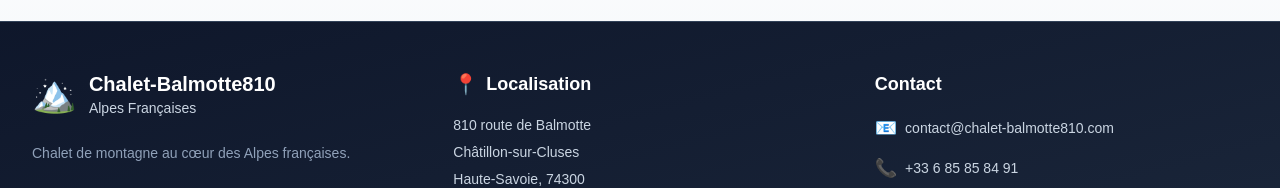
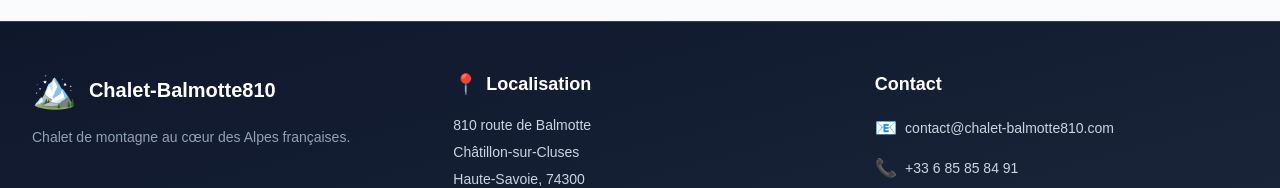
Before and after one commit to raphaelpierre/CosyNeige, a Next.js app: page / in a window 1280 px wide. Shown: the part 4760-4948 px from the top of the page. Built offline with nearby package versions, Linux system fonts and the light colour scheme; no server answers.

Commit message:
style: Adjust footer brand section layout and spacing for improved aesthetics

```diff
--- a/components/layout/Footer.tsx
+++ b/components/layout/Footer.tsx
@@ -14,12 +14,9 @@ export default function Footer() {
         <div className="grid grid-cols-1 md:grid-cols-3 gap-8 lg:gap-12 mb-8">
           {/* Brand Section */}
           <div>
-            <div className="flex items-center gap-3 mb-6">
+            <div className="flex items-center gap-3 mb-4">
               <span className="text-4xl">🏔️</span>
-              <div>
-                <h3 className="text-xl font-bold text-white">{chaletName}</h3>
-                <p className="text-slate-300 text-sm">{t({ en: 'French Alps', fr: 'Alpes Françaises' })}</p>
-              </div>
+              <h3 className="text-xl font-bold text-white">{chaletName}</h3>
             </div>
             <p className="text-slate-400 text-sm leading-relaxed">
               {t({
```
